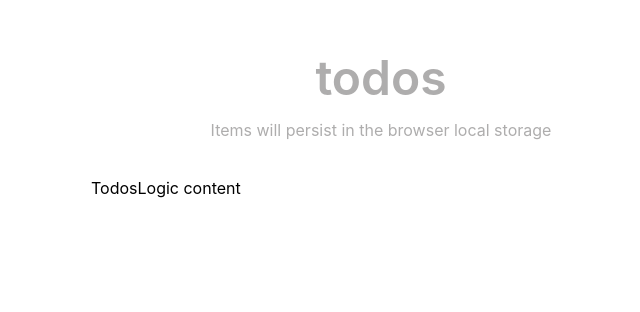
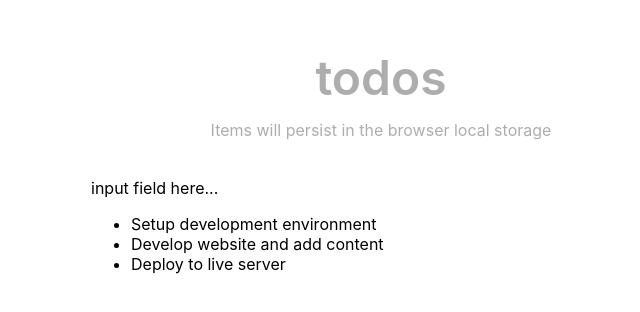
Before and after one commit to vangelif/react_todo, a React (Create React App) app: page / in a window 1280 px wide. Shown: the part 126-438 px from the top of the page, without its empty margins (279-919 px from the left). Built offline with nearby package versions, Linux system fonts and the light colour scheme.

Commit message:
build todo list and render it

```diff
--- a/src/components/list.js
+++ b/src/components/list.js
@@ -0,0 +1,11 @@
+const List = (props) => {
+  const { todosProps } = props;
+  return (
+    <ul>
+      {todosProps.map((todo) => (
+        <li>{todo.title}</li>
+      ))}
+    </ul>
+  );
+};
+export default List;
--- a/src/components/logic.js
+++ b/src/components/logic.js
@@ -1,4 +1,29 @@
+import Input from "./input";
+import List from "./list";
+
 const Logic = () => {
-  return <div>TodosLogic content</div>;
+  const todos = [
+    {
+      id: 1,
+      title: "Setup development environment",
+      completed: true,
+    },
+    {
+      id: 2,
+      title: "Develop website and add content",
+      completed: false,
+    },
+    {
+      id: 3,
+      title: "Deploy to live server",
+      completed: false,
+    },
+  ];
+  return (
+    <div>
+      <Input />
+      <List todosProps={todos} />
+    </div>
+  );
 };
 export default Logic;
```
